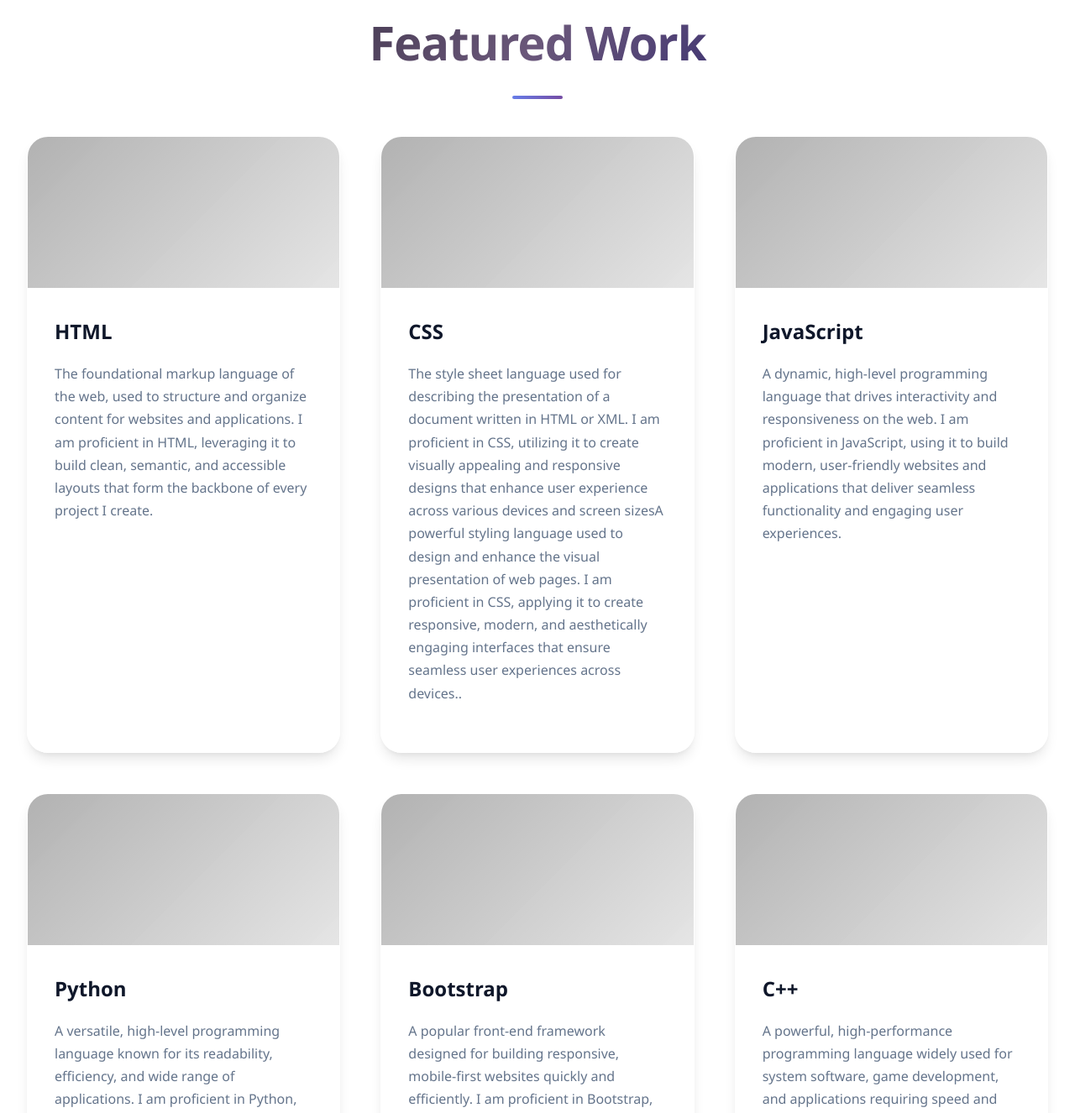
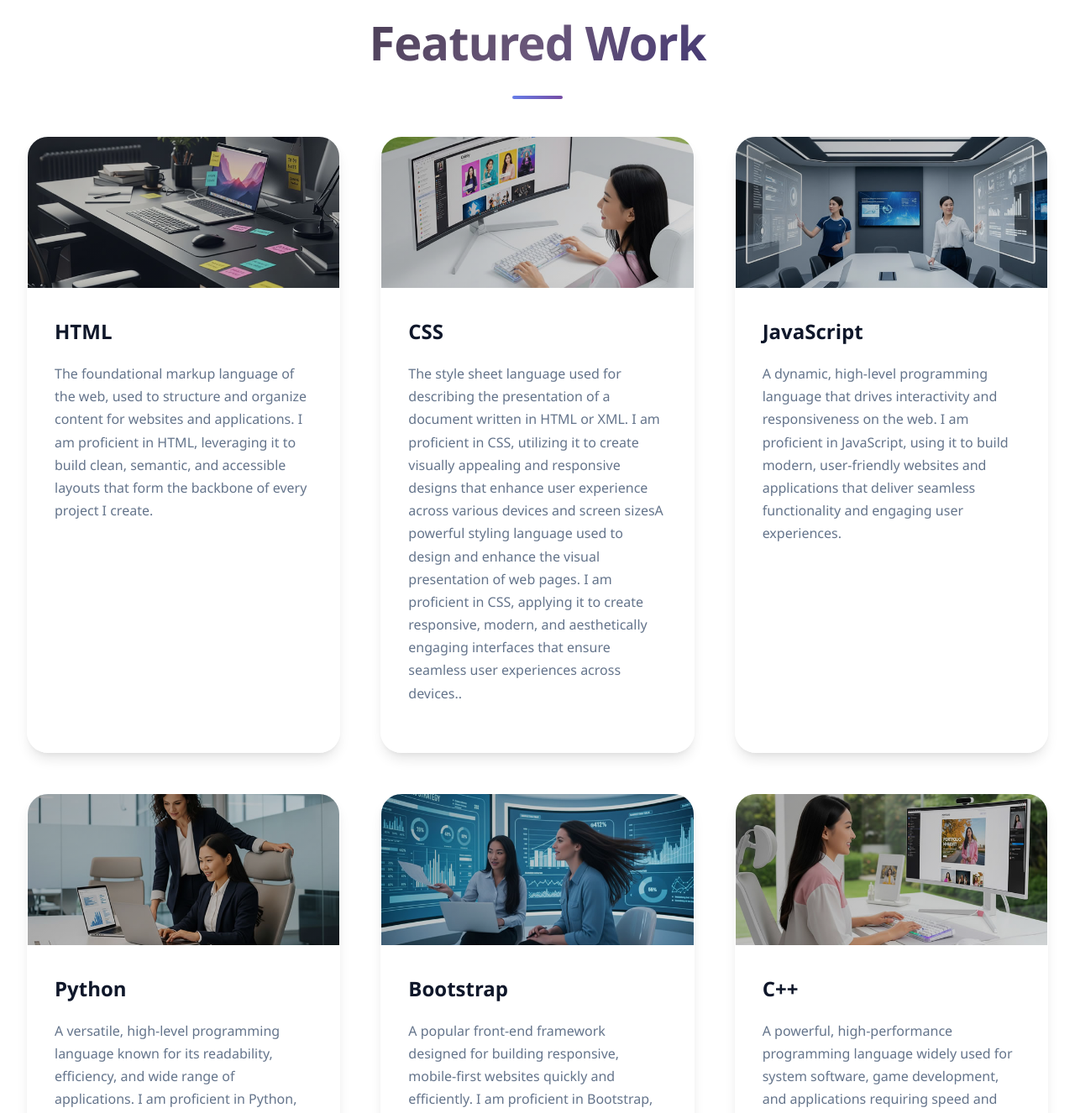
Before and after one commit to Akolawole07/my-work, a plain HTML site: page index.html in a window 1280 px wide. Shown: the part 2085-3411 px from the top of the page at 84% size. Drawn offline with Linux system fonts and the light colour scheme.

```diff
--- a/styles.css
+++ b/styles.css
@@ -648,7 +648,7 @@
         .about-image {
             width: 100%;
             height: 500px;
-            background: url('jpegs/imagesphoto4.jpg') center/cover;
+            background: url('images/photo4.jpg') center/cover;
             border-radius: 30px;
             position: relative;
             overflow: hidden;
@@ -767,27 +767,27 @@
         }
 
         .portfolio-item:nth-child(1) .portfolio-image {
-            background-image: url('jpegs/imagesphoto1.jpg');
+            background-image: url('images/photo1.jpg');
         }
 
         .portfolio-item:nth-child(2) .portfolio-image {
-            background-image: url('jpegs/imagesphoto2.jpg');
+            background-image: url('images/photo2.jpg');
         }
 
         .portfolio-item:nth-child(3) .portfolio-image {
-            background-image: url('jpegs/imagesphoto3.jpg');
+            background-image: url('images/photo3.jpg');
         }
 
         .portfolio-item:nth-child(4) .portfolio-image {
-            background-image: url('jpegs/imagesphoto7.jpg');
+            background-image: url('images/photo7.jpg');
         }
 
         .portfolio-item:nth-child(5) .portfolio-image {
-            background-image: url('jpegs/imagesphoto5.jpg');
+            background-image: url('images/photo5.jpg');
         }
 
         .portfolio-item:nth-child(6) .portfolio-image {
-            background-image: url('jpegs/imagesphoto6.jpg');
+            background-image: url('images/photo6.jpg');
         }
 
         .portfolio-image::before {
@@ -1197,4 +1197,5 @@
             .container {
                 padding: 0 1rem;
             }
+
         }
```
